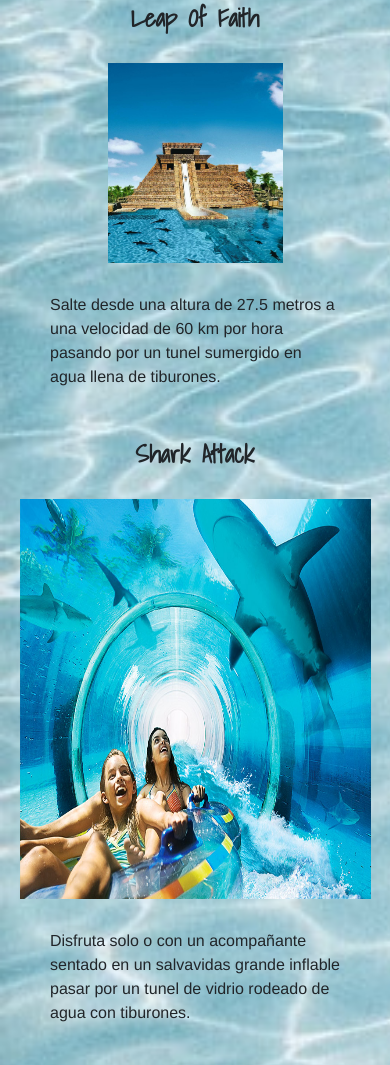
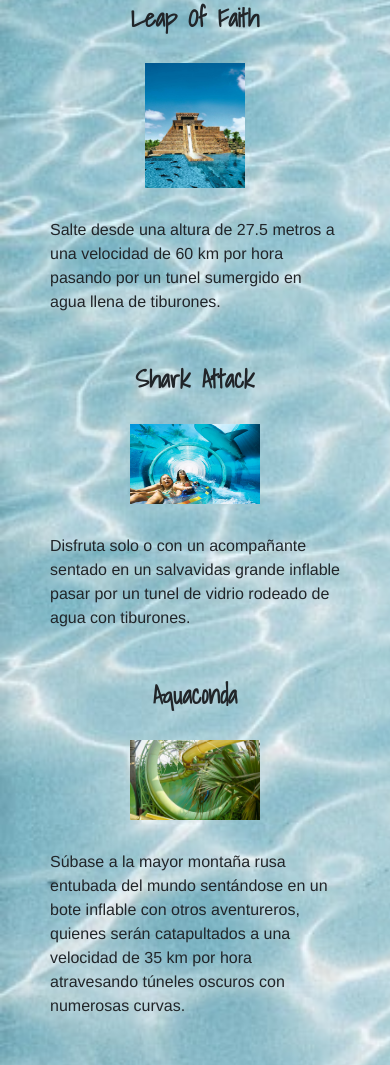
Before and after one commit to MicaelaRoelofs/Proyecto-MicaelaRoelofs, a website: page index.html in a window 390 px wide. Shown: the part 747-1812 px from the top of the page. Drawn offline with nearby package versions, Linux system fonts and the light colour scheme; files that its build step writes are made by us from their sources; a web font is replaced by a local one.

Commit message:
actualizo

```diff
--- a/SCSS/components/atracciones.scss
+++ b/SCSS/components/atracciones.scss
@@ -49,7 +49,8 @@ img {
     }
 
     img {
-        width: 90%;
+        height: 60px;
+        width: 100px;
     }
 
     .title-atracciones {
--- a/SCSS/components/index.scss
+++ b/SCSS/components/index.scss
@@ -139,11 +139,12 @@ main {
                     margin-top: 30px;
                 }
                 img {
-                    width: 90%;
+                    height: 80px;
+                    width: 130px;
                 }
                 .leap-of-faith {
-                    height: 200px;
-                    width: 175px;
+                    height: 125px;
+                    width: 100px;
                     display: flex;
                 }
                 .atracciones {
```
